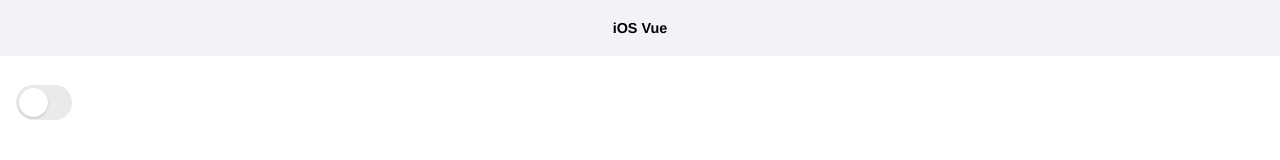
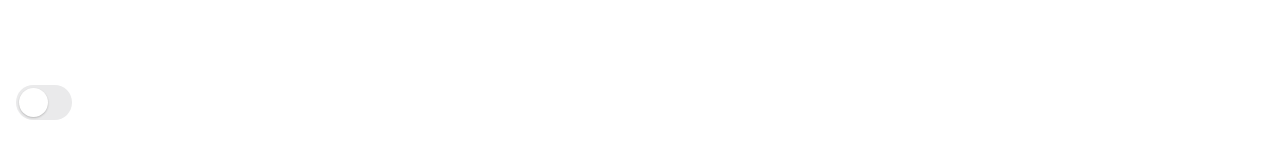
Before and after one commit to leegeunhyeok/vue-ios, a Vue app: page / in a window 1280 px wide. Shown: the top 160 px of the page. Built offline with nearby package versions, Linux system fonts and the light colour scheme; the HTML template or start-up script is replaced by a standard one.

Commit message:
:zap: Update scroll event watcher

```diff
--- a/src/components/iNavigationBar.vue
+++ b/src/components/iNavigationBar.vue
@@ -1,5 +1,5 @@
 <template>
-  <div class="i-navigation-bar">
+  <div class="i-navigation-bar" ref="iNav">
     <transition>
       <div class="i-navigation-bar__default"
         v-if="!extend"
@@ -40,15 +40,13 @@ export default {
     opacity: {
       type: Number,
       default: 0.5
-    },
-    extend: {
-      type: Boolean,
-      default: false
     }
   },
   data () {
     return {
-      pixel: 12
+      pixel: 12,
+      navbarHeight: 40,
+      extend: true
     }
   },
   computed: {
@@ -64,23 +62,28 @@ export default {
     }
   },
   mounted () {
-    this.getFontPixel()
-    window.addEventListener('resize', this.getFontPixel)
+    this.getStyleInformation()
+    this.watchScrollStatus()
+    window.addEventListener('resize', this.getStyleInformation)
     window.addEventListener('scroll', this.watchScrollStatus)
   },
   beforeDestroy () {
-    window.addEventListener('resize', this.getFontPixel)
+    window.addEventListener('resize', this.getStyleInformation)
     window.removeEventListener('scroll', this.watchScrollStatus)
   },
   methods: {
-    getFontPixel () {
+    getStyleInformation () {
       this.pixel = parseFloat(
         getComputedStyle(document.body)
           .getPropertyValue('font-size')
       )
+      this.navbarHeight = parseFloat(
+        getComputedStyle(this.$refs.iNav)
+          .getPropertyValue('height')
+      )
     },
     watchScrollStatus () {
-      // const height = this.pixel * 2
+      this.extend = !(window.pageYOffset > this.navbarHeight)
     }
   }
 }
```
